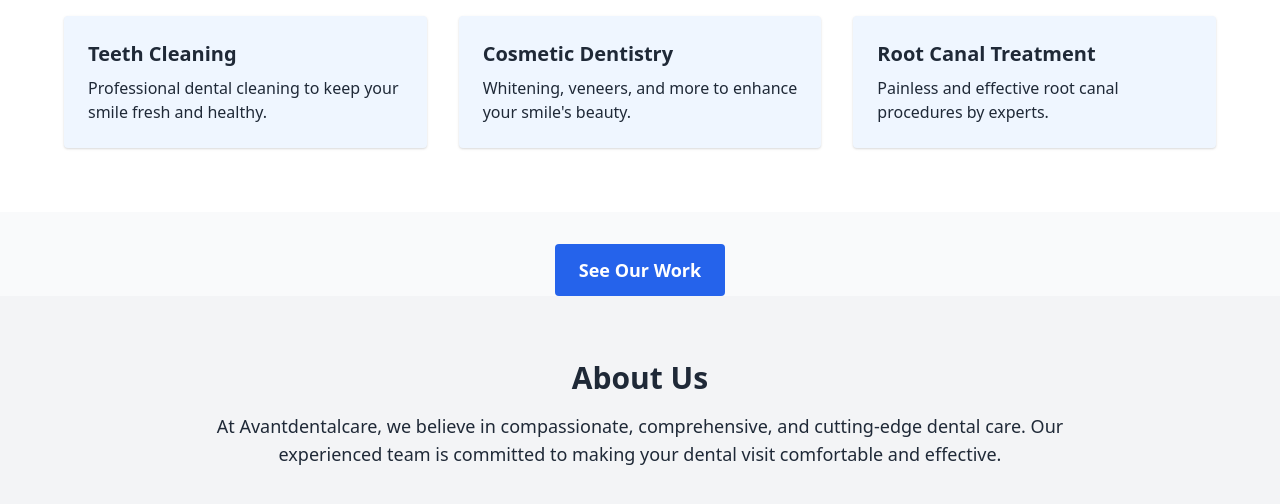
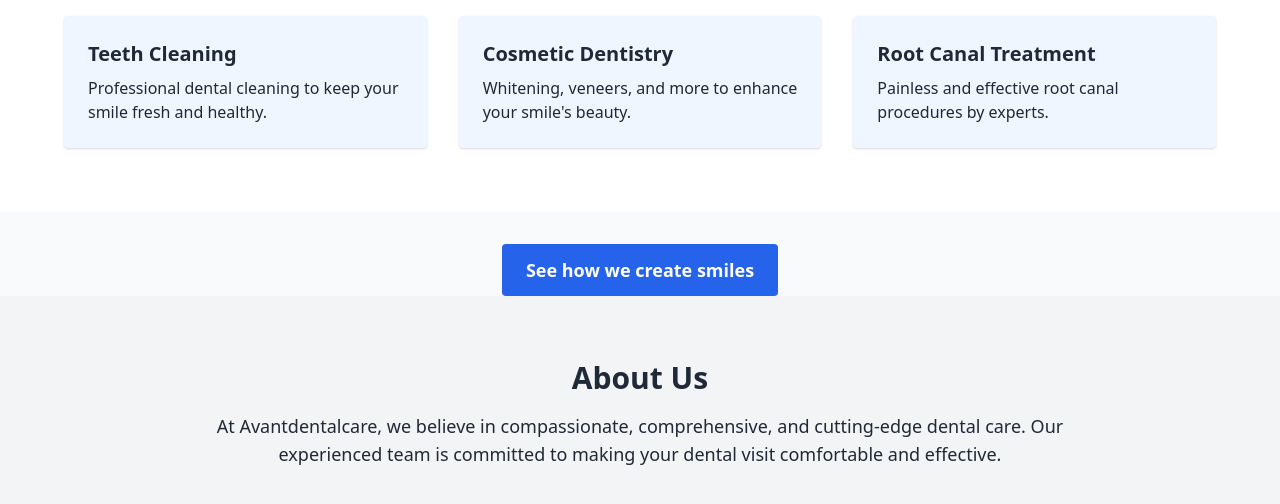
Before and after one commit to drbasilnv/Drbasilsavantdentalcare, a plain HTML site: page index.html in a window 1280 px wide. Shown: the part 568-1072 px from the top of the page. Drawn offline with nearby package versions, Linux system fonts and the light colour scheme.

Commit message:
Update index.html

```diff
--- a/index.html
+++ b/index.html
@@ -55,7 +55,7 @@
   </section>
 <div class="flex justify-center mt-8">
   <a href="works.html" class="inline-block px-6 py-3 bg-blue-600 text-white rounded hover:bg-blue-700 text-lg font-semibold">
-    See Our Work
+    See how we create smiles
   </a>
       </div>
   <!-- About -->
```
